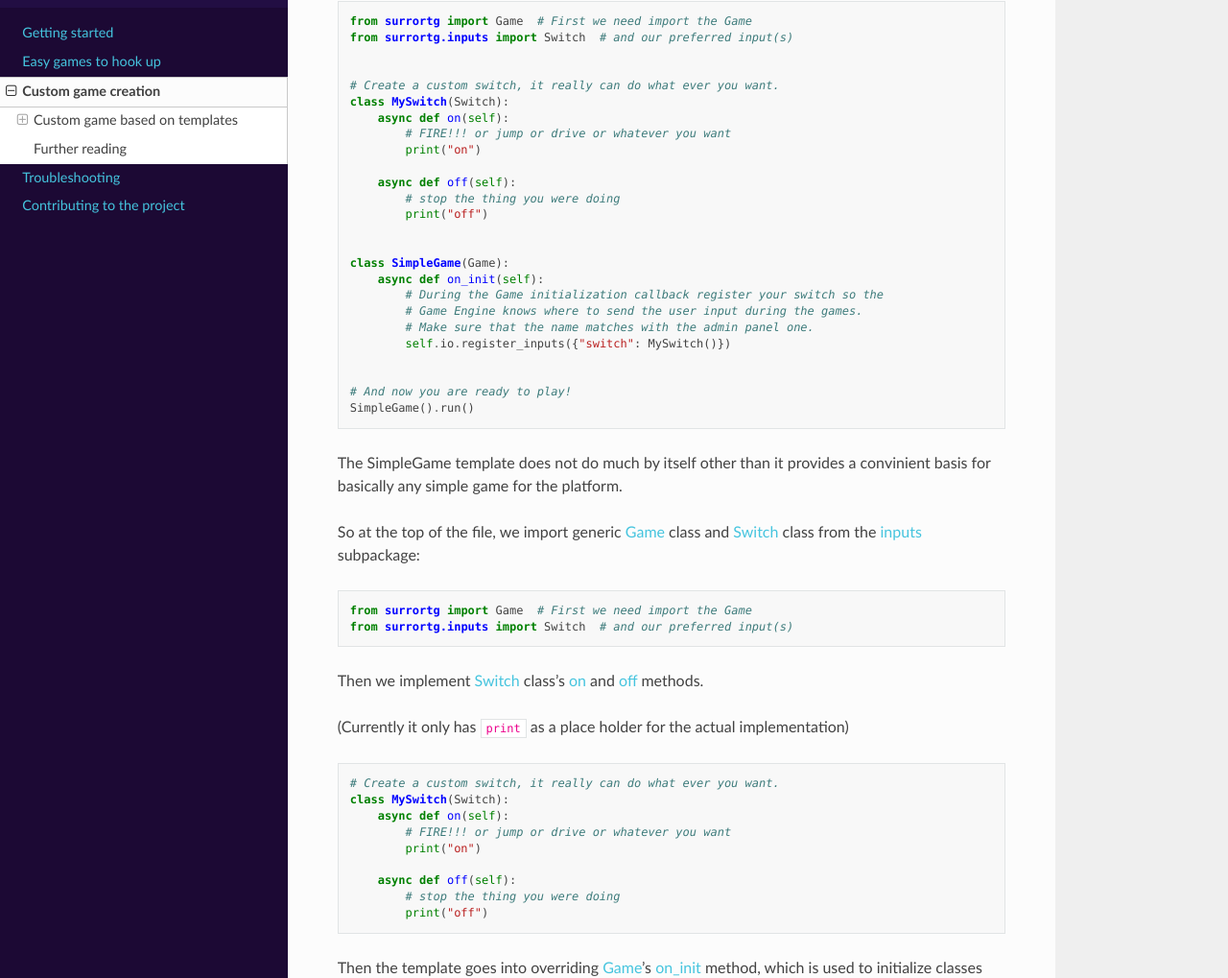
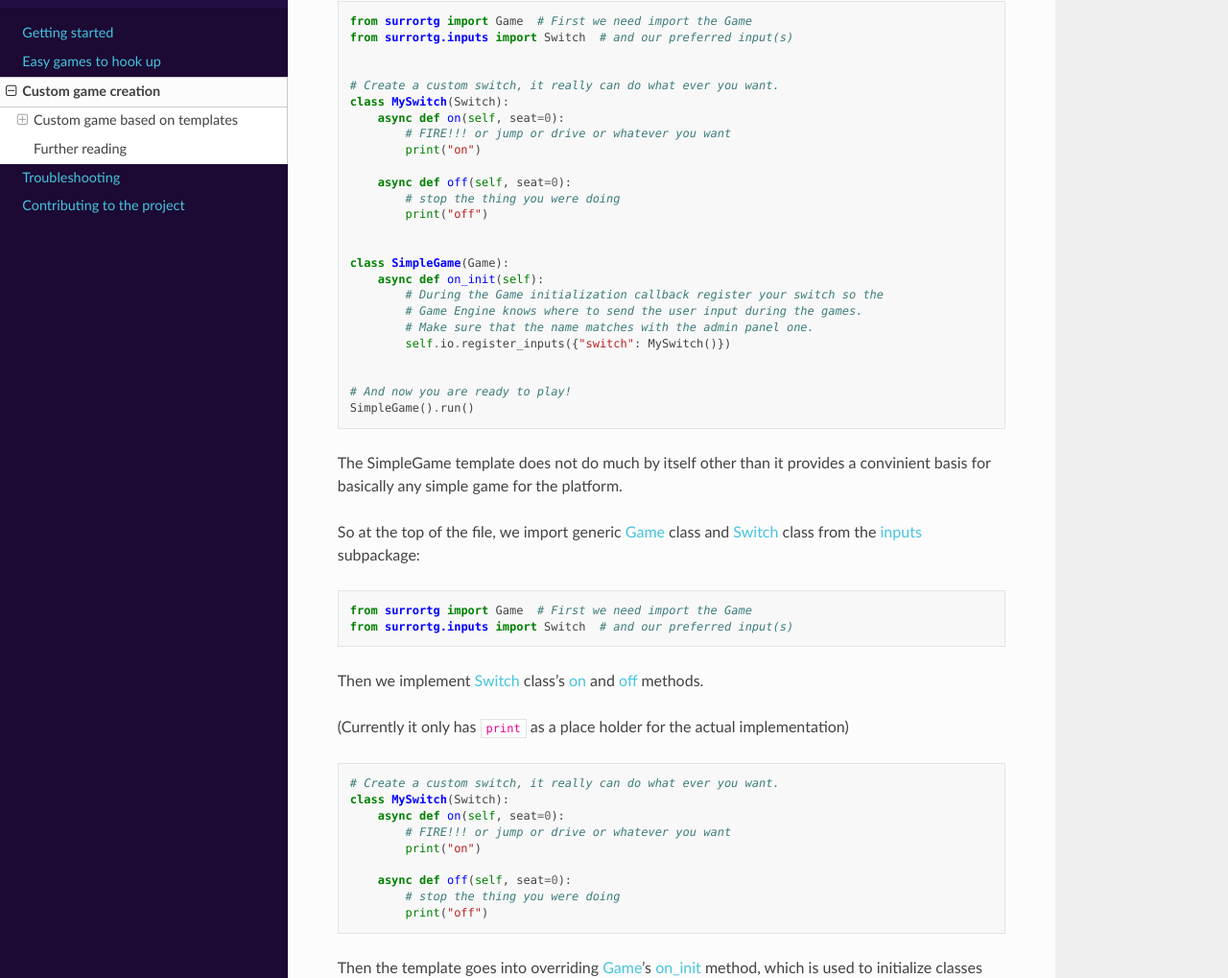
Before and after one commit to SurrogateInc/surrortg-sdk, a Sphinx documentation site: the page built from docs/source/custom_game_creation.md, in a window 1280 px wide and 1400 px high, scrolled down 314 px. Shown: the part 144-1163 px from the top of the window at 96% size. Built offline with Sphinx 7.4.7 and the Read the Docs theme 2.0.0, drawn with Linux system fonts in a browser that asks for light colours; pages that are not in the unit, such as notebooks, are missing from menus.

Commit message:
Fix input methods to take seat as parameter in docs

````diff
--- a/docs/source/custom_game_creation.md
+++ b/docs/source/custom_game_creation.md
@@ -21,11 +21,11 @@ from surrortg.inputs import Switch  # and our preferred input(s)
 
 # Create a custom switch, it really can do what ever you want.
 class MySwitch(Switch):
-    async def on(self):
+    async def on(self, seat=0):
         # FIRE!!! or jump or drive or whatever you want
         print("on")
 
-    async def off(self):
+    async def off(self, seat=0):
         # stop the thing you were doing
         print("off")
 
@@ -67,11 +67,11 @@ methods.
 ```python
 # Create a custom switch, it really can do what ever you want.
 class MySwitch(Switch):
-    async def on(self):
+    async def on(self, seat=0):
         # FIRE!!! or jump or drive or whatever you want
         print("on")
 
-    async def off(self):
+    async def off(self, seat=0):
         # stop the thing you were doing
         print("off")
 ```
@@ -166,11 +166,11 @@ class LEDSwitch(Switch):
     def __init__(self):
         self.led = LED(17)  # step 2.
 
-    async def on(self):
+    async def on(self, seat=0):
         print("LED on")
         self.led.on()  # step 3.
 
-    async def off(self):
+    async def off(self, seat=0):
         print("LED off")
         self.led.off()  # step 3.
 
````
Also changed, not shown: docs/source/advanced_game.md (+2 -2 lines), docs/source/car_game.md (+2 -2 lines).
